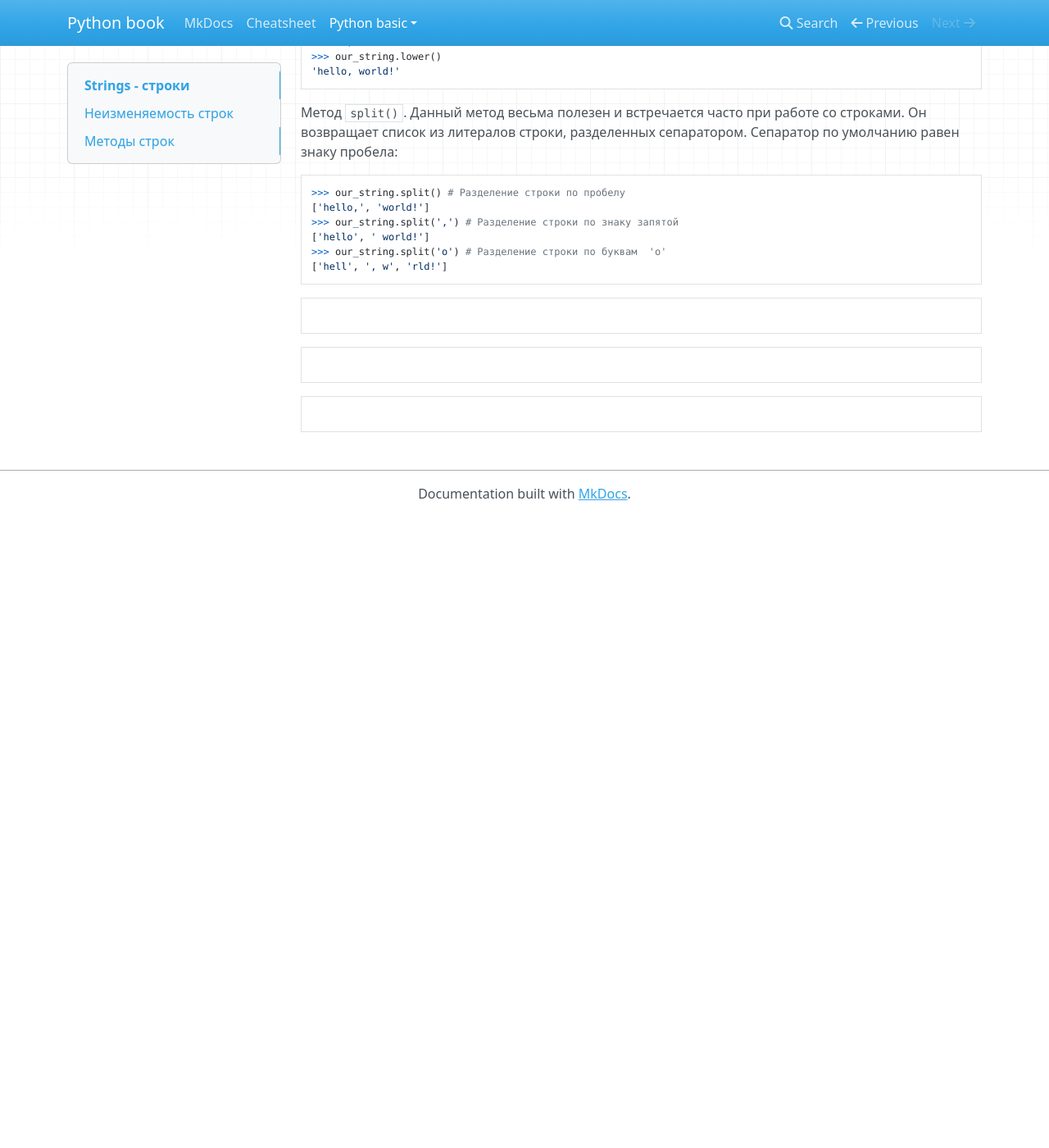
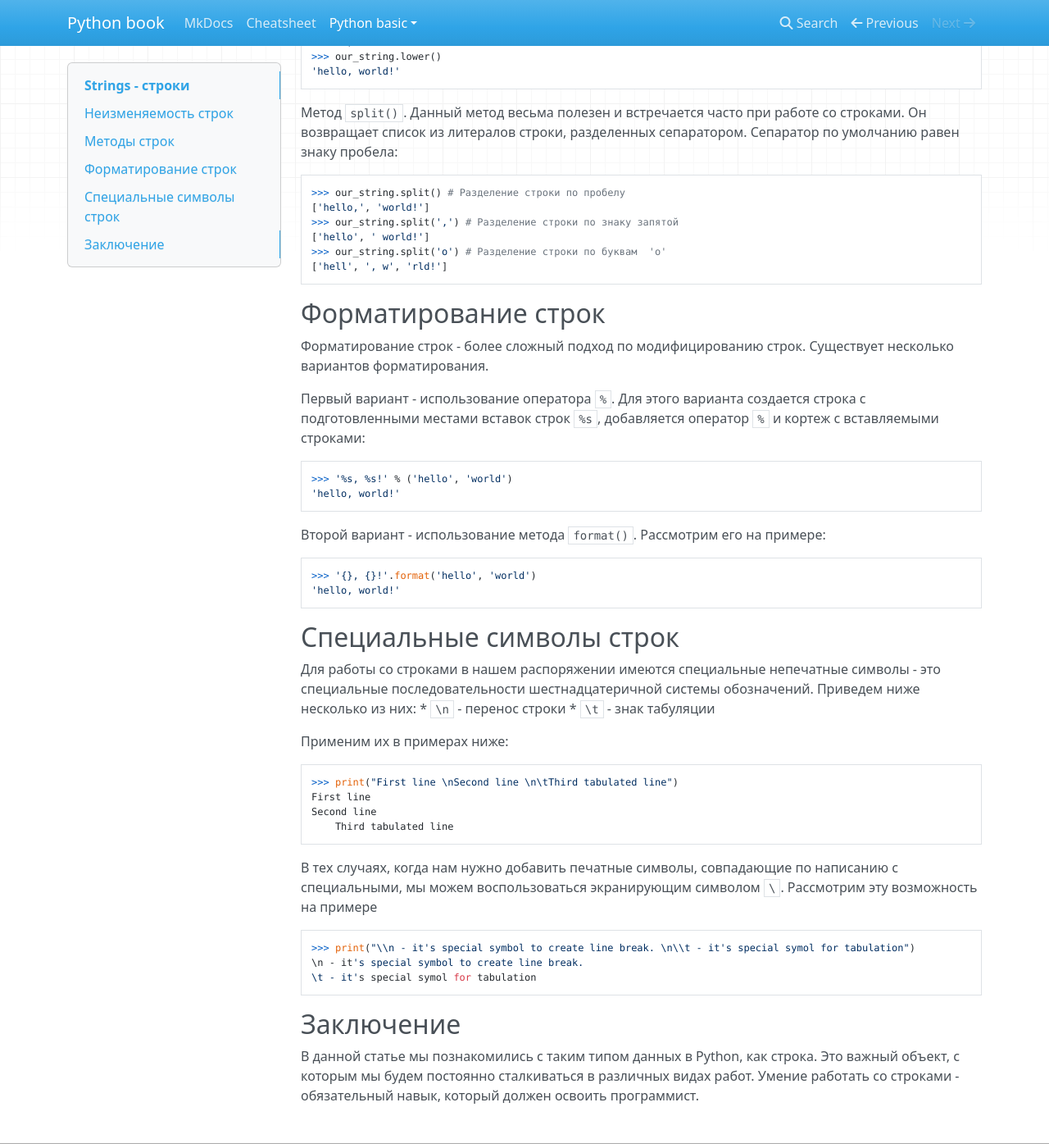
Before and after one commit to smackov/python_book, an MkDocs documentation site: the page built from book/docs/Python basic/Strings.md, in a window 1280 px wide and 1400 px high, scrolled down 3952 px. Shown: the whole window at 82% size. Built offline with MkDocs 1.6.1, drawn with Linux system fonts in a browser that asks for light colours; nearby versions of some CDN libraries; before the commit the page ends 4582 px from its top, so only the background shows below that; some of the changed text lies outside the part shown.

Commit message:
Append 'String' doc

````diff
--- a/book/docs/Python basic/Strings.md
+++ b/book/docs/Python basic/Strings.md
@@ -190,17 +190,47 @@ TypeError: 'str' object does not support item assignment
 ['hell', ', w', 'rld!']
 ```
 
+## Форматирование строк
+
+Форматирование строк - более сложный подход по модифицированию строк. Существует несколько вариантов форматирования.
+
+Первый вариант - использование оператора `%`. Для этого варианта создается строка с подготовленными местами вставок строк `%s`, добавляется оператор `%` и кортеж с вставляемыми строками:
 
 ``` python
-
+>>> '%s, %s!' % ('hello', 'world')
+'hello, world!'
 ```
 
+Второй вариант - использование метода `format()`. Рассмотрим его на примере:
 
 ``` python
-
+>>> '{}, {}!'.format('hello', 'world')
+'hello, world!'
 ```
 
+## Специальные символы строк
+
+Для работы со строками в нашем распоряжении имеются специальные непечатные символы - это специальные последовательности шестнадцатеричной системы обозначений. Приведем ниже несколько из них:
+* `\n` - перенос строки
+* `\t` - знак табуляции
+
+Применим их в примерах ниже:
 
 ``` python
+>>> print("First line \nSecond line \n\tThird tabulated line")
+First line
+Second line
+	Third tabulated line
+```
 
+В тех случаях, когда нам нужно добавить печатные символы, совпадающие по написанию с специальными, мы можем воспользоваться экранирующим символом `\`. Рассмотрим эту возможность на примере
+
+``` python
+>>> print("\\n - it's special symbol to create line break. \n\\t - it's special symol for tabulation")
+\n - it's special symbol to create line break.
+\t - it's special symol for tabulation
 ```
+
+## Заключение
+
+В данной статье мы познакомились с таким типом данных в Python, как строка. Это важный объект, с которым мы будем постоянно сталкиваться в различных видах работ. Умение работать со строками - обязательный навык, который должен освоить программист.
````
Also changed, not shown: other parts of book/docs/Python basic/Strings.md (+9 -9 lines).
